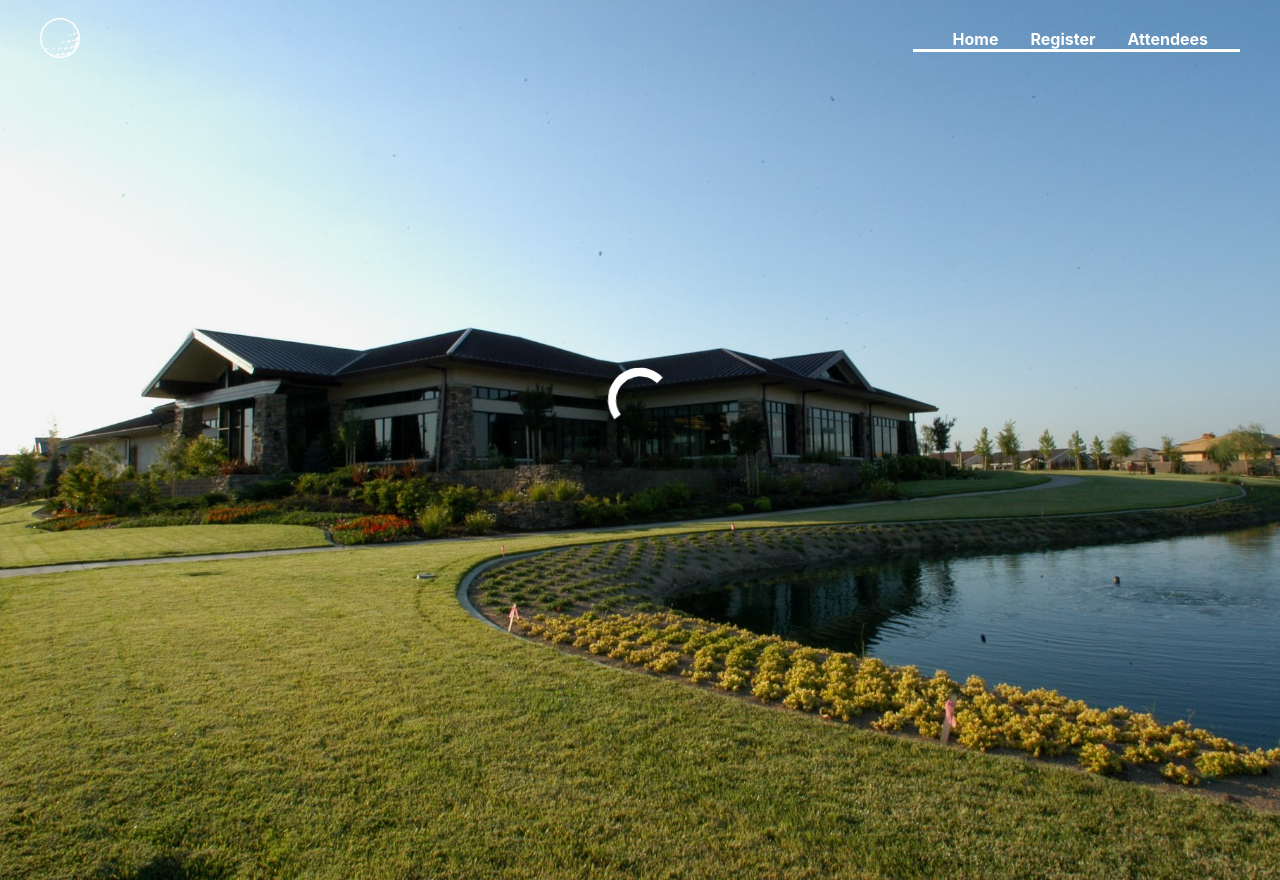
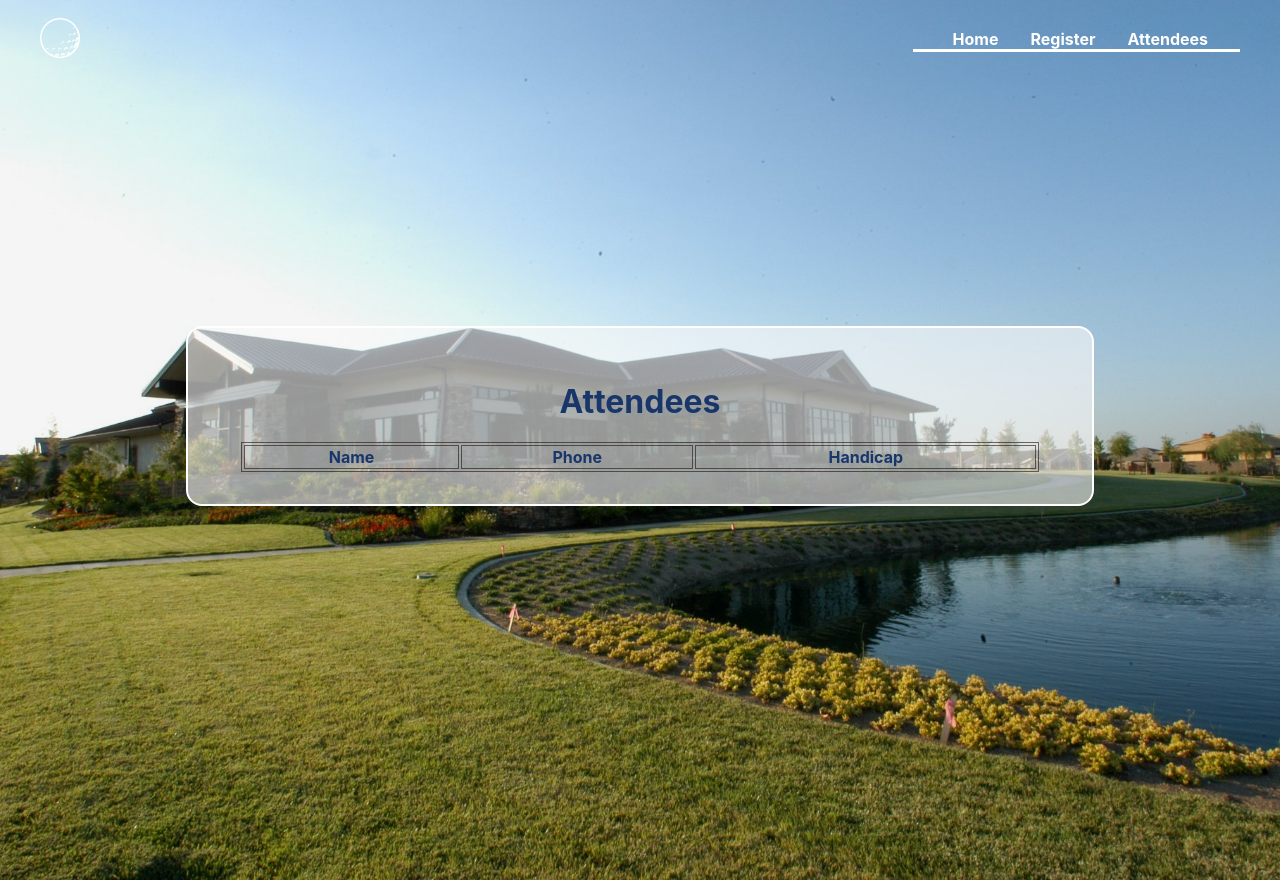
Before and after one commit to Corporate-Drone/golf-tournament, a React (Create React App) app in the folder client/: page /attendees in a window 1280 px wide. Built offline with nearby package versions, Linux system fonts and the light colour scheme.

Commit message:
load table

```diff
--- a/client/src/pages/Attendees.js
+++ b/client/src/pages/Attendees.js
@@ -44,9 +44,23 @@ function Attendees() {
     // }
 
     return (
+        // <div className="Attendees">
+        //     {isLoading && <Loader />}
+        //     {!isLoading && <div className="Attendees-container">
+        //         <h1>Attendees</h1>
+        //         <table>
+        //             <tr>
+        //                 <th>Name</th>
+        //                 <th>Phone</th>
+        //                 <th>Handicap</th>
+        //             </tr>
+        //             {/* {allAttendees} */}
+        //         </table>
+        //     </div>}
+
+        // </div>
         <div className="Attendees">
-            {isLoading && <Loader />}
-            {!isLoading && <div className="Attendees-container">
+            <div className="Attendees-container">
                 <h1>Attendees</h1>
                 <table>
                     <tr>
@@ -54,9 +68,8 @@ function Attendees() {
                         <th>Phone</th>
                         <th>Handicap</th>
                     </tr>
-                    {/* {allAttendees} */}
                 </table>
-            </div>}
+            </div>
 
         </div>
     )
```
